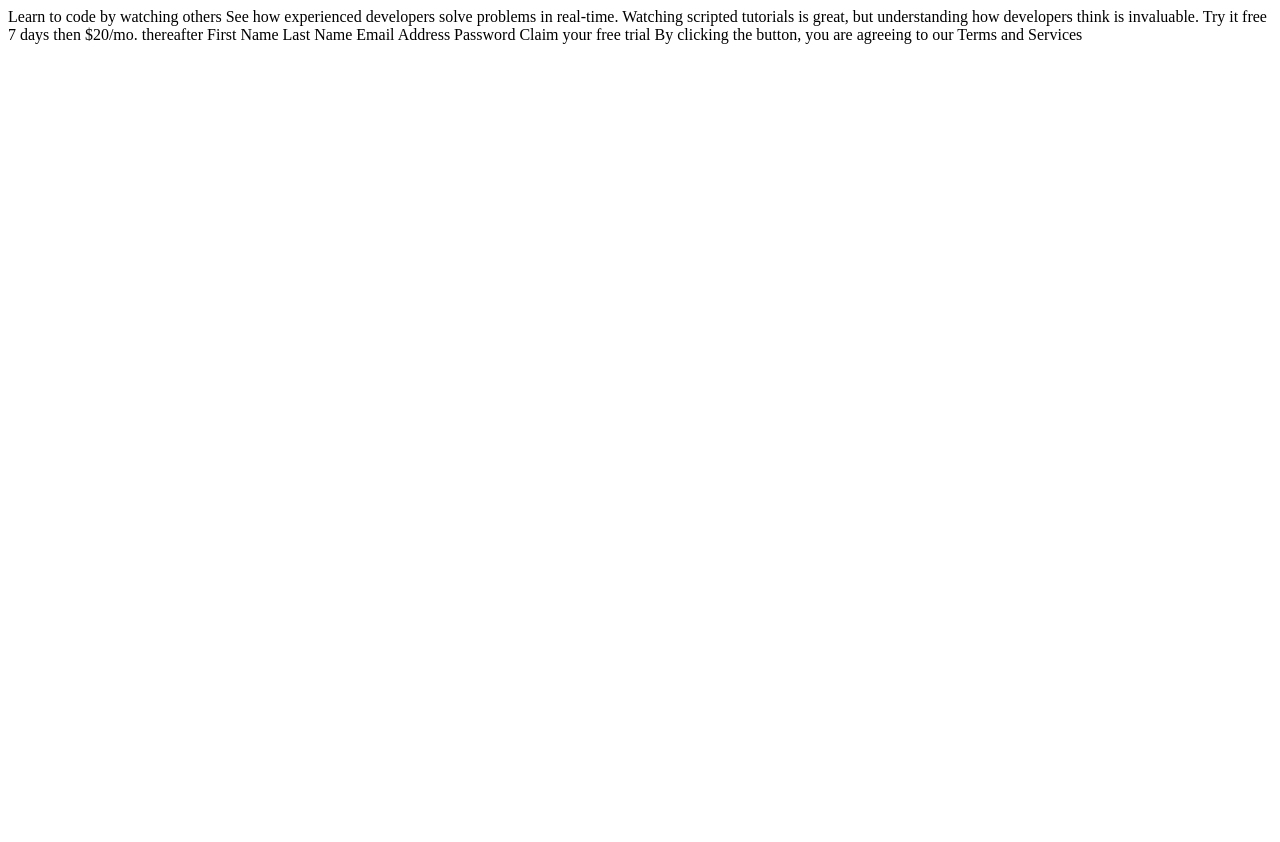
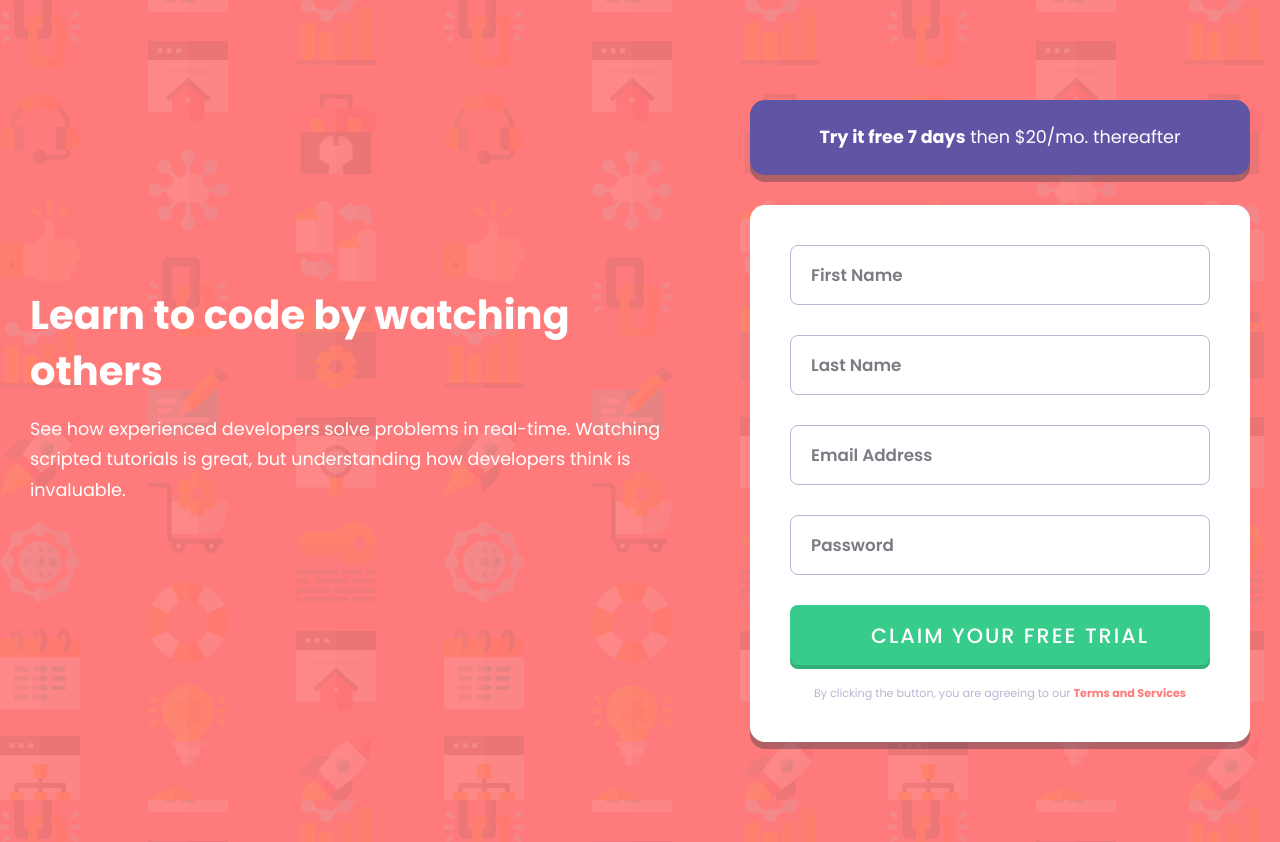
Before and after one commit to shevchukigor/intro-component-with-signup-form-master, a plain HTML site: page index.html in a window 1280 px wide. Before the commit the page ends 800 px from the top, so only its background shows below. Drawn offline with Linux system fonts and the light colour scheme.

Commit message:
finished

```diff
--- a/index.html
+++ b/index.html
@@ -5,6 +5,7 @@
     <meta name="viewport" content="width=device-width, initial-scale=1.0" />
     <!-- displays site properly based on user's device -->
 
+    <link rel="stylesheet" href="style.css" />
     <link
       rel="icon"
       type="image/png"
@@ -15,11 +16,92 @@
     <title>Frontend Mentor | Intro component with sign up form</title>
   </head>
   <body>
-    Learn to code by watching others See how experienced developers solve
-    problems in real-time. Watching scripted tutorials is great, but
-    understanding how developers think is invaluable. Try it free 7 days then
-    $20/mo. thereafter First Name Last Name Email Address Password Claim your
-    free trial By clicking the button, you are agreeing to our Terms and
-    Services
+    <section id="intro">
+      <div class="container">
+        <div class="left-col">
+          <h1>Learn to code by watching others</h1>
+          <p>
+            See how experienced developers solve problems in real-time. Watching
+            scripted tutorials is great, but understanding how developers think
+            is invaluable.
+          </p>
+        </div>
+        <div class="right-col">
+          <div class="top-box">
+            <p><span>Try it free 7 days</span> then $20/mo. thereafter</p>
+          </div>
+          <div class="form-container">
+            <form action="#">
+              <div class="field-group">
+                <label for="firstName">First Name</label>
+                <input
+                  type="text"
+                  id="firstName"
+                  name="firstName"
+                  placeholder="First Name"
+                />
+                <img
+                  src="/images/icon-error.svg"
+                  class="error-icon"
+                  alt="error-img"
+                />
+                <p class="error-text">First Name cannot be empty</p>
+              </div>
+              <div class="field-group">
+                <label for="lastName">Last Name</label>
+                <input
+                  type="text"
+                  id="lastName"
+                  name="lastName"
+                  placeholder="Last Name"
+                />
+                <img
+                  src="/images/icon-error.svg"
+                  class="error-icon"
+                  alt="error-img"
+                />
+                <p class="error-text">Last Name cannot be empty</p>
+              </div>
+              <div class="field-group">
+                <label for="email">Email</label>
+                <input
+                  type="text"
+                  id="email"
+                  name="email"
+                  placeholder="Email Address"
+                />
+                <img
+                  src="/images/icon-error.svg"
+                  class="error-icon"
+                  alt="error-img"
+                />
+                <p class="error-text">Looks like this is not an email</p>
+              </div>
+              <div class="field-group">
+                <label for="password">Password</label>
+                <input
+                  type="password"
+                  id="password"
+                  name="password"
+                  placeholder="Password"
+                />
+                <img
+                  src="/images/icon-error.svg"
+                  class="error-icon"
+                  alt="error-img"
+                />
+                <p class="error-text">Password cannot be empty</p>
+              </div>
+              <button type="submit">Claim your free trial</button>
+              <p class="form-footer">
+                By clicking the button, you are agreeing to our
+                <span>Terms and Services</span>
+              </p>
+            </form>
+          </div>
+        </div>
+      </div>
+    </section>
+    <script src="/main.js"></script>
   </body>
 </html>
--- /dev/null
+++ b/main.js
@@ -0,0 +1,28 @@
+const form = document.querySelector(".right-col form");
+const inputs = document.querySelectorAll(".right-col form input");
+
+form.addEventListener("submit", (e) => {
+  e.preventDefault();
+  inputs.forEach((input) => {
+    if (!input.value) {
+      input.parentElement.classList.add("error");
+    } else {
+      input.parentElement.classList.remove("error");
+      if (input.type == "email") {
+        if (validateEmail(input.value)) {
+          input.parentElement.classList.remove("error");
+        } else {
+          input.parentElement.classList.add("error");
+        }
+      }
+    }
+  });
+});
+
+const validateEmail = (email) => {
+  return String(email)
+    .toLowerCase()
+    .match(
+      /^(([^<>()[\]\\.,;:\s@"]+(\.[^<>()[\]\\.,;:\s@"]+)*)|(".+"))@((\[[0-9]{1,3}\.[0-9]{1,3}\.[0-9]{1,3}\.[0-9]{1,3}\])|(([a-zA-Z\-0-9]+\.)+[a-zA-Z]{2,}))$/
+    );
+};
--- /dev/null
+++ b/style.css
@@ -0,0 +1,203 @@
+@import url("https://fonts.googleapis.com/css2?family=Poppins:wght@400;500;600;700&display=swap");
+
+* {
+  padding: 0;
+  margin: 0;
+  box-sizing: border-box;
+}
+
+body {
+  font-family: "Poppins", sans-serif;
+  font-size: 16px;
+}
+
+.error-text,
+.error-icon {
+  display: none;
+}
+.field-group.error .error-text,
+.field-group.error .error-icon {
+  display: block;
+}
+.field-group.error input {
+  border: 2px solid hsl(0, 100%, 74%);
+}
+#intro {
+  min-height: 100vh;
+  width: 100%;
+  display: flex;
+  align-items: center;
+  justify-content: center;
+  background-image: url(/images/bg-intro-mobile.png);
+  background-color: hsl(0, 100%, 74%);
+  padding: 100px 0;
+}
+
+.container {
+  display: flex;
+  align-items: center;
+  justify-content: center;
+  flex-direction: column;
+  text-align: center;
+  padding: 0 30px;
+  max-width: 1300px;
+  margin: 0 auto;
+}
+.left-col h1 {
+  color: white;
+  font-size: 2.5rem;
+  line-height: 3rem;
+  margin-bottom: 15px;
+}
+
+.left-col p {
+  color: white;
+  font-size: 1.1rem;
+  line-height: 1.9rem;
+}
+
+.left-col {
+  flex: 1;
+  margin-bottom: 50px;
+}
+.right-col {
+  flex: 1;
+}
+
+.right-col .top-box {
+  background-color: hsl(248, 32%, 49%);
+  color: white;
+  padding: 15px 90px;
+  border-radius: 15px;
+  box-shadow: 0 7px hsla(249, 10%, 26%, 0.404);
+  margin-bottom: 30px;
+}
+
+.right-col .top-box p {
+  font-synthesis: 1.3rem;
+  line-height: 2.2rem;
+}
+
+.right-col .top-box p span {
+  font-weight: 700;
+}
+
+.right-col .form-container {
+  background-color: white;
+  padding: 30px;
+  border-radius: 15px;
+  box-shadow: 0 7px hsla(249, 10%, 26%, 0.404);
+}
+
+.field-group {
+  position: relative;
+  margin-bottom: 25px;
+}
+.right-col label {
+  display: none;
+}
+
+.right-col input,
+.right-col button[type="submit"] {
+  width: 100%;
+  height: 60px;
+  margin-bottom: 5px;
+  border-radius: 8px;
+  border: 1.3px solid hsl(246, 25%, 77%);
+  padding-left: 20px;
+  outline: none;
+  color: hsl(249, 10%, 26%);
+  font-family: "Poppins";
+  font-size: 1.1rem;
+  font-weight: 600;
+}
+
+.right-col input:focus {
+  border: 1.5px solid hsl(249, 10%, 26%);
+}
+
+.right-col input::placeholder {
+  color: hsl(249, 10%, 26%, 0.678);
+  font-size: 1.1rem;
+  font-weight: 600;
+  font-family: "Poppins";
+}
+
+.right-col button[type="submit"] {
+  border: none;
+  background-color: hsl(154, 59%, 51%);
+  color: white;
+  box-shadow: 0px 4px hsl(154, 56%, 44%);
+  font-weight: 500;
+  font-size: 1.3rem;
+  text-transform: uppercase;
+  letter-spacing: 2px;
+  margin-bottom: 0;
+}
+
+.right-col button[type="submit"]:hover {
+  background-color: hsl(154, 80%, 63%);
+  cursor: pointer;
+}
+.right-col .form-footer {
+  margin-top: 10px;
+  color: hsl(246, 25%, 77%);
+}
+.right-col .form-footer span {
+  color: hsl(0, 100%, 74%);
+  font-weight: 700;
+}
+
+.error-icon {
+  position: absolute;
+  top: 20px;
+  right: 20px;
+}
+
+.error-text {
+  text-align: right;
+  font-size: 0.8rem;
+  font-style: italic;
+  color: hsl(0, 100%, 74%);
+  font-weight: 500;
+}
+
+@media only screen and (min-width: 1000px) {
+  #intro {
+    background-image: url(/images/bg-intro-desktop.png);
+  }
+  .container {
+    flex-direction: row;
+  }
+  .left-col {
+    text-align: left;
+    padding-right: 50px;
+  }
+  .left-col h1 {
+    font-style: 3rem;
+    line-height: 3.5rem;
+  }
+  .left-col p {
+    font-size: 1.1rem;
+  }
+  .right-col {
+    max-width: 500px;
+  }
+  .right-col .top-box p {
+    font-size: 1.1rem;
+  }
+  .right-col .top-box {
+    padding: 20px;
+  }
+  .right-col .form-container {
+    padding: 40px;
+  }
+  .right-col input,
+  .right-col input::placeholder {
+    font-size: 1.05rem;
+  }
+  .right-col .form-footer {
+    margin-top: 20px;
+    font-size: 0.7rem;
+  }
+}
```
